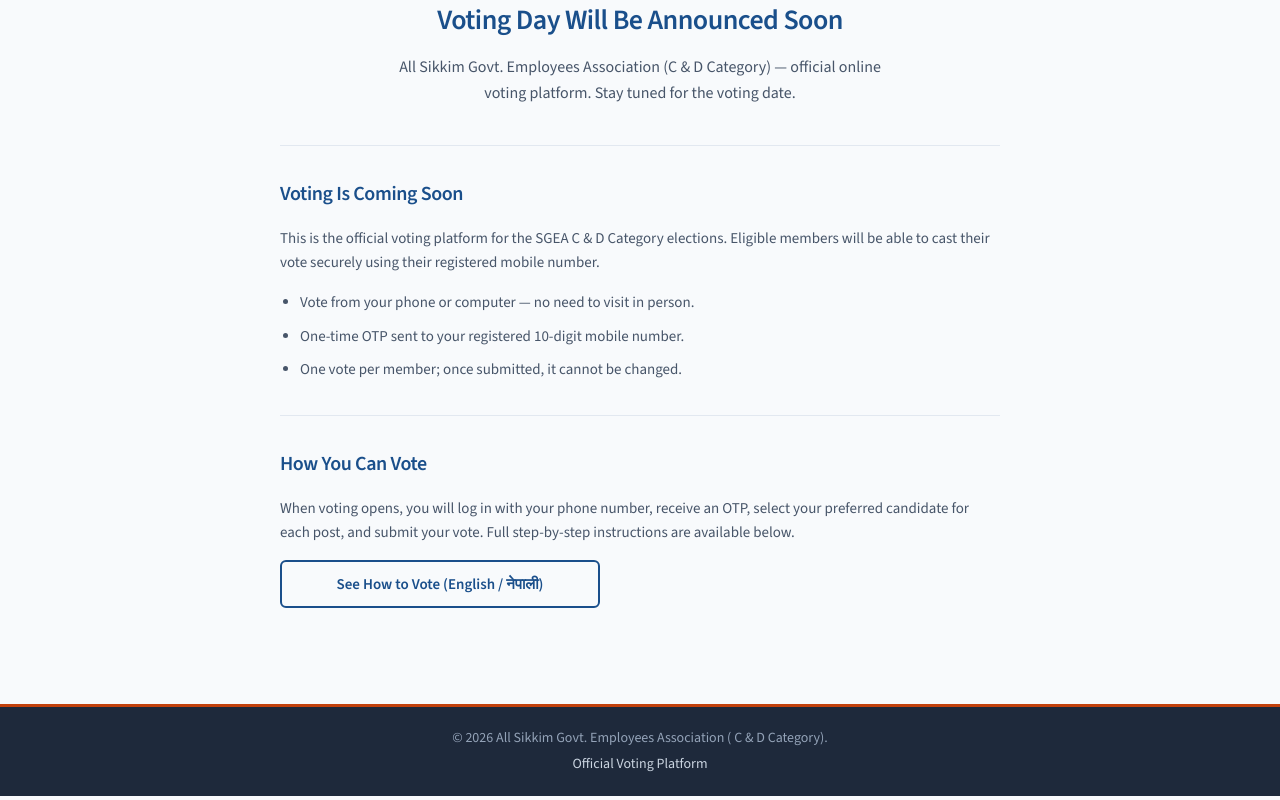
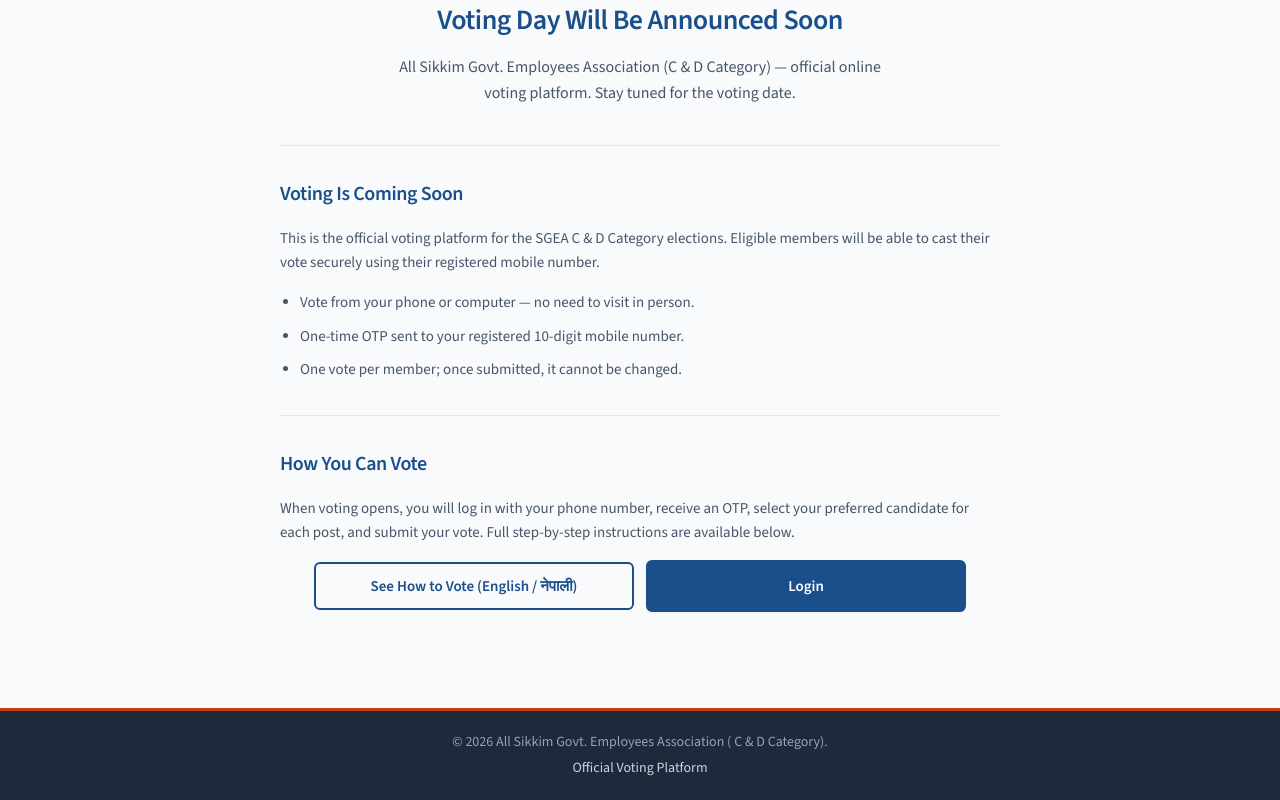
Before and after one commit to Waglogy/All-Sikiim-Employees-Assocation-voting-frontend-, a Next.js app: page / in a window 1280 px wide. Shown: the part 350-1150 px from the top of the page. Built offline with nearby package versions, Linux system fonts and the light colour scheme.

Commit message:
feat: Update LandingPage component with new button layout and styling. Added a login button with enhanced styles and improved button arrangement for better user experience.

```diff
--- a/src/components/LandingPage.module.css
+++ b/src/components/LandingPage.module.css
@@ -129,6 +129,14 @@
   margin-bottom: 0;
 }
 
+.buttonRow {
+  display: flex;
+  flex-wrap: wrap;
+  gap: 0.75rem;
+  align-items: center;
+  justify-content: center;
+}
+
 .howToVoteBtn {
   display: inline-flex;
   align-items: center;
@@ -142,7 +150,8 @@
   font-weight: 600;
   font-size: 0.9375rem;
   cursor: pointer;
-  width: 100%;
+  flex: 1 1 auto;
+  min-width: 0;
   max-width: 320px;
   transition: background-color 0.2s, color 0.2s;
 }
@@ -153,6 +162,37 @@
 }
 
 .howToVoteBtn:focus-visible {
+  outline: 2px solid var(--primary-color);
+  outline-offset: 2px;
+}
+
+.loginBtn {
+  display: inline-flex;
+  align-items: center;
+  justify-content: center;
+  min-height: var(--touch-min);
+  padding: 0.75rem 1.25rem;
+  background-color: var(--primary-color);
+  color: white;
+  border: 2px solid var(--primary-color);
+  border-radius: var(--radius);
+  font-weight: 600;
+  font-size: 0.9375rem;
+  text-decoration: none;
+  flex: 1 1 auto;
+  min-width: 0;
+  max-width: 320px;
+  transition: background-color 0.2s, box-shadow 0.2s;
+  box-shadow: var(--shadow-sm);
+}
+
+.loginBtn:hover {
+  background-color: var(--primary-hover);
+  color: white;
+  box-shadow: var(--shadow-md);
+}
+
+.loginBtn:focus-visible {
   outline: 2px solid var(--primary-color);
   outline-offset: 2px;
 }
--- a/src/components/LandingPage.tsx
+++ b/src/components/LandingPage.tsx
@@ -1,6 +1,7 @@
 'use client';
 
 import { useState } from 'react';
+import Link from 'next/link';
 import HowToVoteModal from './HowToVoteModal';
 import styles from './LandingPage.module.css';
 
@@ -41,6 +42,7 @@ export default function LandingPage() {
           <p className={styles.sectionText}>
             When voting opens, you will log in with your phone number, receive an OTP, select your preferred candidate for each post, and submit your vote. Full step-by-step instructions are available below.
           </p>
+          <div className={styles.buttonRow}>
             <button
               type="button"
               className={styles.howToVoteBtn}
@@ -49,6 +51,14 @@ export default function LandingPage() {
             >
               See How to Vote (English / नेपाली)
             </button>
+            <Link
+              href="/login"
+              className={styles.loginBtn}
+              aria-label="Go to login page"
+            >
+              Login
+            </Link>
+          </div>
         </section>
       </div>
 
```
Also changed, not shown: public/logo.png. Lines whose indentation alone changed are shown as unchanged.
